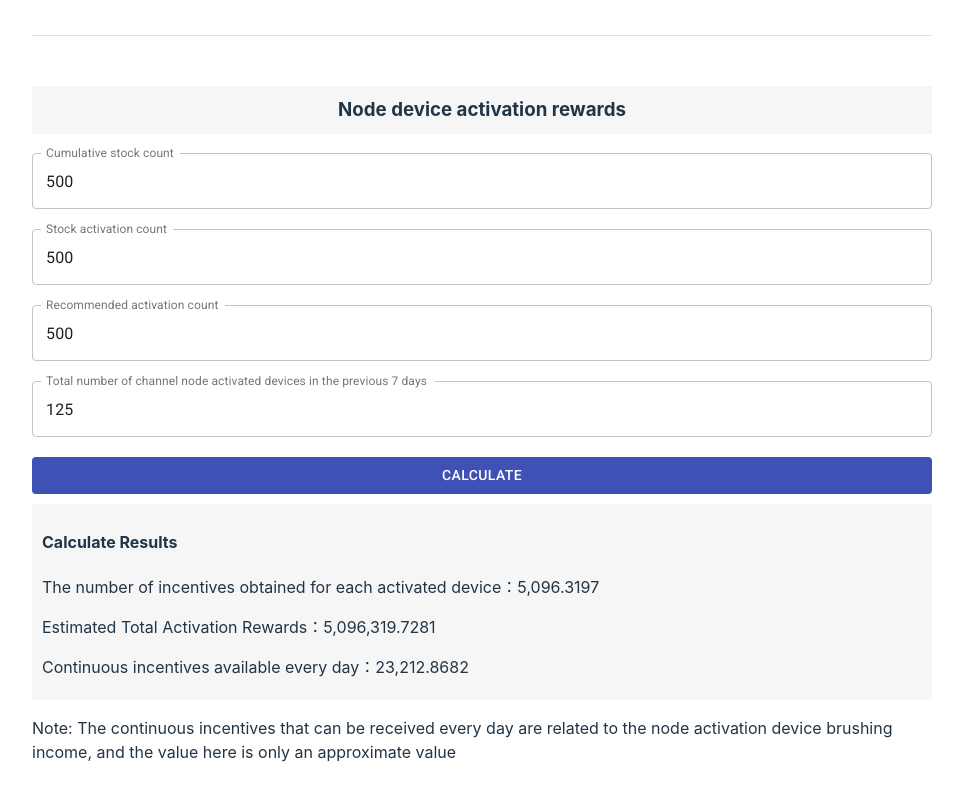
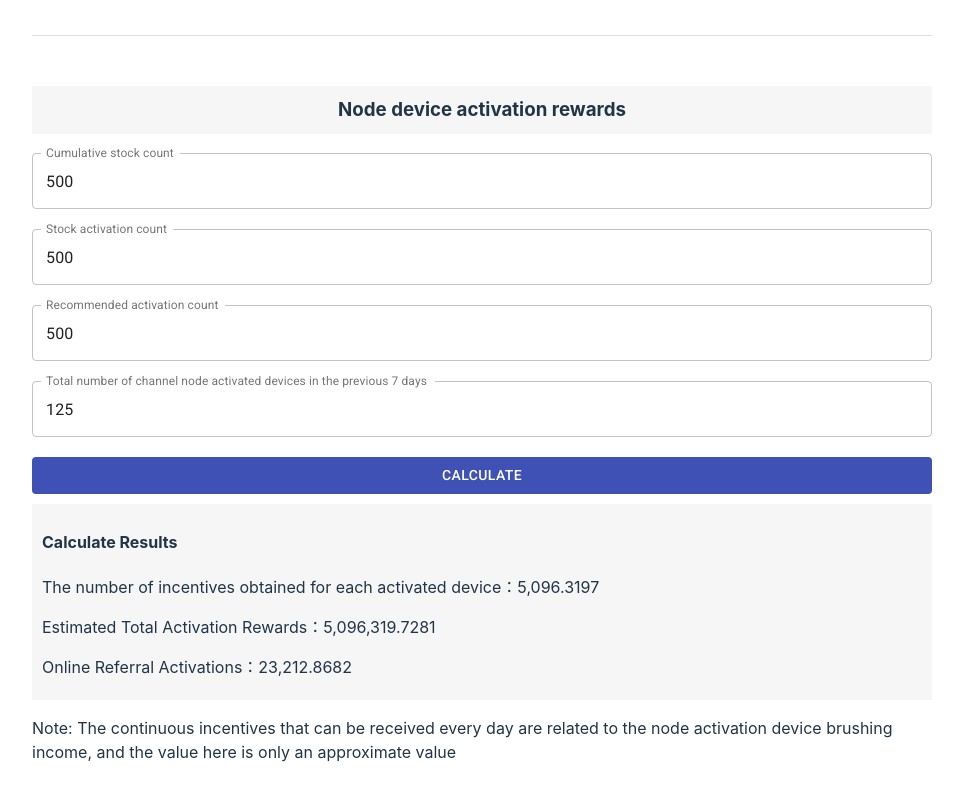
Before and after one commit to fsb2024/brushestimate, a React (Vite) app: page / in a window 1280 px wide. Shown: the part 526-1326 px from the top of the page, without its empty margins (158-1121 px from the left). Built offline with nearby package versions, Linux system fonts and the light colour scheme; the HTML template or start-up script is replaced by a standard one.

Commit message:
update:text

```diff
--- a/src/locales/index.ts
+++ b/src/locales/index.ts
@@ -23,7 +23,7 @@ export default {
         deviceRes1: "The number of incentives obtained for each activated device",
         deviceRes2: "Node Growth value",
         deviceRes3: "Node Growth Multiplier",
-        deviceRes4: "Continuous incentives available every day",
+        deviceRes4: "Online Referral Activations",
         deviceRes5: "Estimated Total Activation Rewards",
         deviceResHelp: "Note: The continuous incentives that can be received every day are related to the node activation device brushing income, and the value here is only an approximate value",
         userTitle:'User brushing benefits',
@@ -53,7 +53,7 @@ export default {
         deviceLabel1Help: '總數越多，每個設備分得的激活激勵就少',
         deviceLabel2: '累計囤貨數',
         deviceLabel3: '囤貨激活數',
-        deviceLabel4: '推薦激活數',
+        deviceLabel4: '線上推薦激活數',
         deviceLabel5: '前7天渠道節點激活設備總數',
         deviceRes1: "每激活一臺設備獲取的激勵數",
         deviceRes2: "節點成長值",
```
